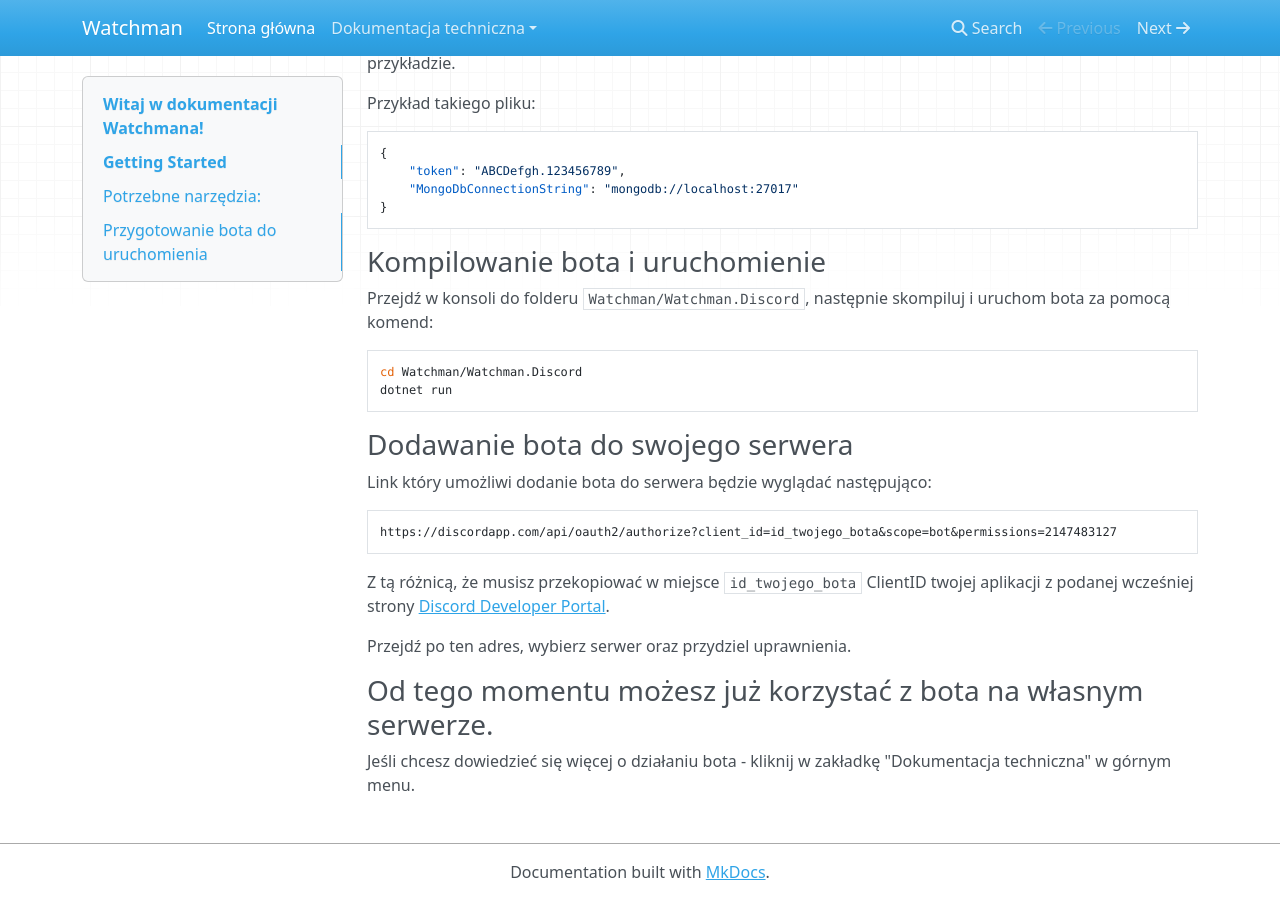
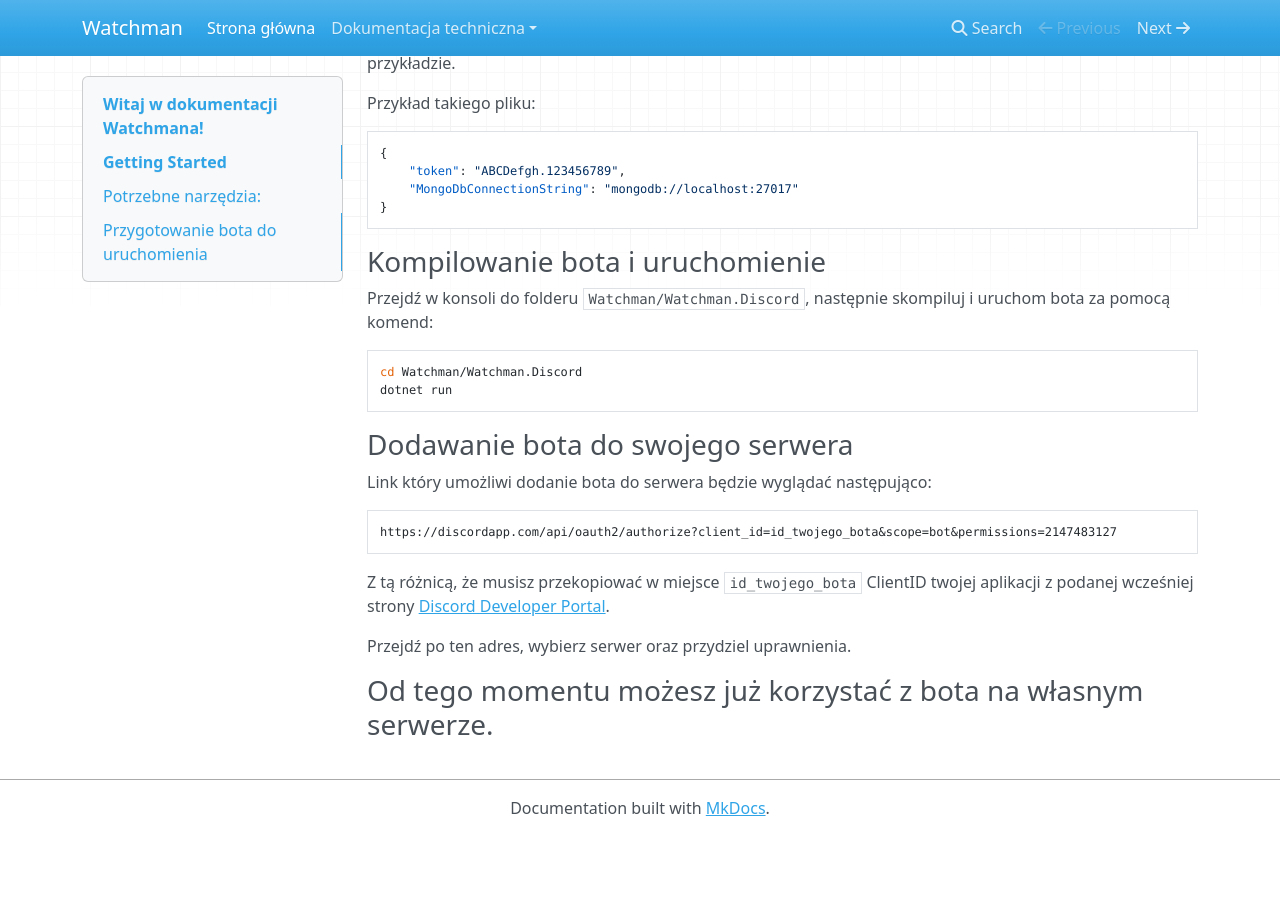
Before and after one commit to Devscord-Team/Watchman, an MkDocs documentation site: the page built from docs/index.md, in a window 1280 px wide and 900 px high, scrolled down 767 px. Built offline with MkDocs 1.6.1, drawn with Linux system fonts in a browser that asks for light colours; nearby versions of some CDN libraries; after the commit the page ends 1603 px from its top, so only the background shows below that.

Commit message:
Update index.md

```diff
--- a/docs/index.md
+++ b/docs/index.md
@@ -66,5 +66,3 @@ Przejdź po ten adres, wybierz serwer oraz przydziel uprawnienia.
 
 
 ### Od tego momentu możesz już korzystać z bota na własnym serwerze.
-
-Jeśli chcesz dowiedzieć się więcej o działaniu bota - kliknij w zakładkę "Dokumentacja techniczna" w górnym menu.
```
